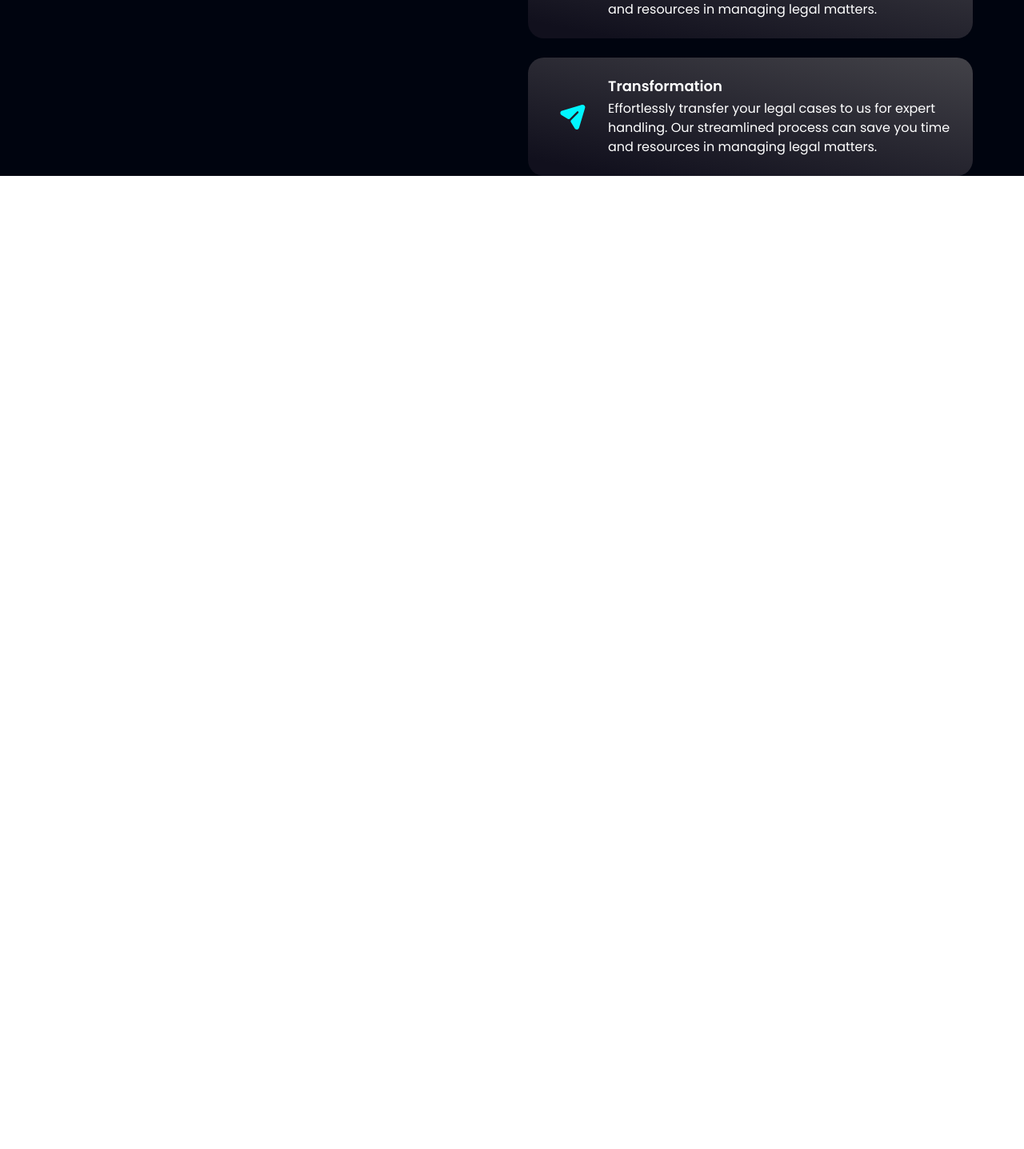
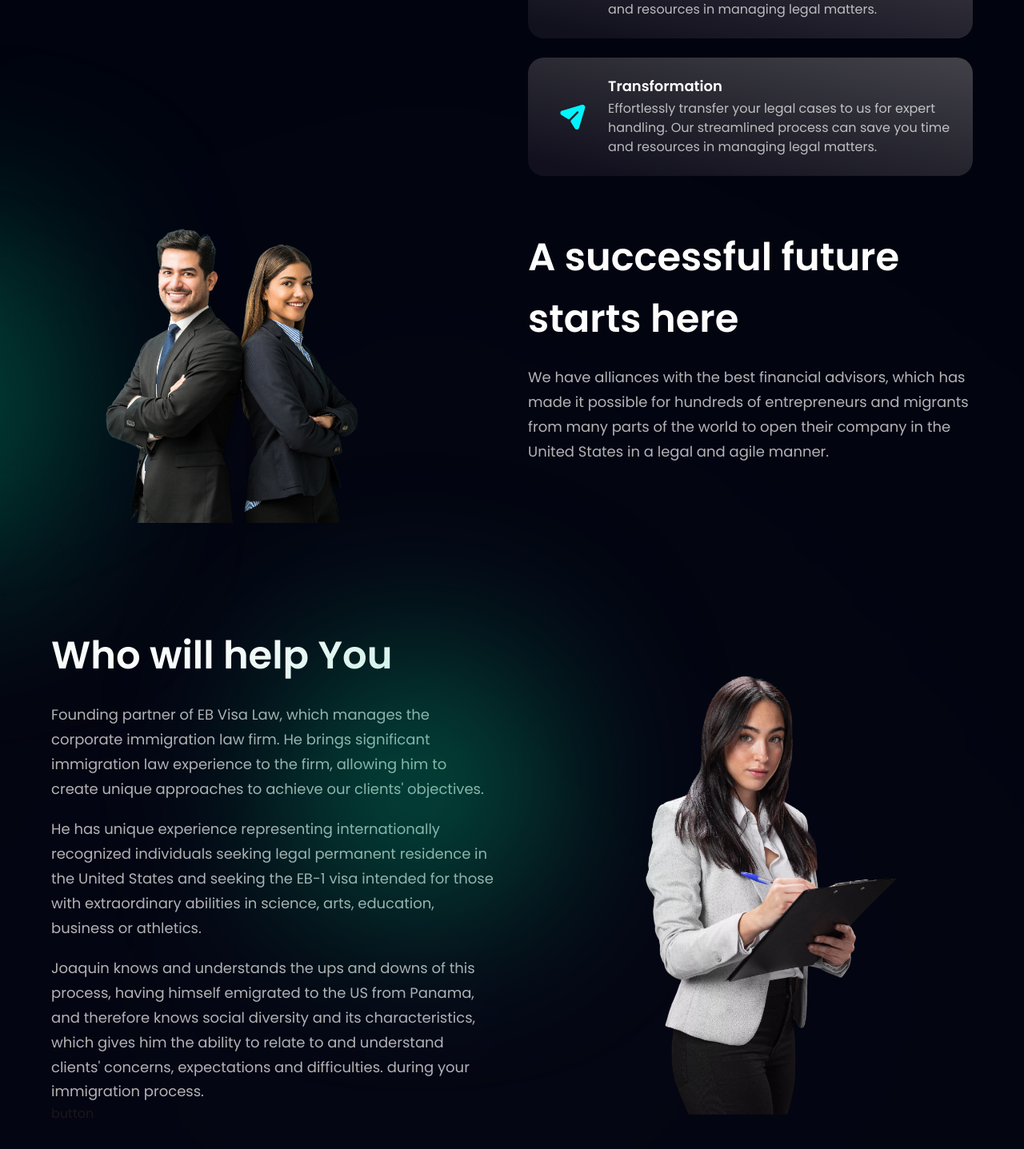
Before and after one commit to bryansanudo/gba, a React (Vite) app: page / in a window 1280 px wide. Shown: the part 1267-2704 px from the top of the page at 80% size. Before the commit the page ends 1487 px from the top, so only its background shows below. Built offline with nearby package versions, Linux system fonts and the light colour scheme.

Commit message:
title, subtitle, paragraph

```diff
--- a/src/components/Navbar.jsx
+++ b/src/components/Navbar.jsx
@@ -76,6 +76,8 @@ const Navbar = ({ darkMode, setDarkMode }) => {
               <a href="https://bryan95-portfolio-esp.vercel.app/">
                 <span className="hover:text-primary duration-300">ESP</span>
               </a>
+              <div className="bg-gray-300 h-6 mx-2 w-[1px] hidden md:flex"></div>
+              <div>Smart Center</div>
             </div>
             <div className="ml-auto md:hidden flex">logo</div>
           </div>
@@ -85,7 +87,7 @@ const Navbar = ({ darkMode, setDarkMode }) => {
           className={`fixed w-full  text-white z-10 left-0 h-fit py-12 lg:hidden flex justify-center text-center text-2xl duration-500 ${
             isMenuShown
               ? "top-16 rounded-b-2xl bg-gray-900 opacity-95"
-              : "top-[-100%]"
+              : "top-[-600px]"
           }`}
         >
           <ul>
--- /dev/null
+++ b/src/components/home/Billing.jsx
@@ -0,0 +1,49 @@
+import { apple, bill, google } from "@/assets";
+import styles, { layout } from "@/style";
+import test from "@/assets/test.png";
+import test2 from "@/assets/test2.png";
+import test3 from "@/assets/test3.png";
+import test4 from "@/assets/test4.png";
+import test5 from "@/assets/test5.png";
+
+const Billing = () => (
+  <section id="product" className={layout.sectionReverse}>
+    <div className={layout.sectionImgReverse}>
+      <img
+        src={test5}
+        alt="billing"
+        className="w-[100%] h-[100%] relative z-[5]"
+      />
+
+      {/* gradient start */}
+      <div className="absolute z-[3] -left-1/2 top-0 w-[50%] h-[50%] rounded-full blue__gradient" />
+      <div className="absolute z-[0] w-[50%] h-[50%] -left-1/2 bottom-0 rounded-full blue__gradient" />
+      {/* gradient end */}
+    </div>
+
+    <div className={layout.sectionInfo}>
+      <h2 className={styles.heading2}>A successful future starts here</h2>
+      <p className={`${styles.paragraph} `}>
+        We have alliances with the best financial advisors, which has made it
+        possible for hundreds of entrepreneurs and migrants from many parts of
+        the world to open their company in the United States in a legal and
+        agile manner.
+      </p>
+
+      {/*  <div className="flex flex-row flex-wrap sm:mt-10 mt-6">
+        <img
+          src={apple}
+          alt="google_play"
+          className="w-[128.86px] h-[42.05px] object-contain mr-5 cursor-pointer"
+        />
+        <img
+          src={google}
+          alt="google_play"
+          className="w-[144.17px] h-[43.08px] object-contain cursor-pointer"
+        />
+      </div> */}
+    </div>
+  </section>
+);
+
+export default Billing;
--- a/src/components/home/Business.jsx
+++ b/src/components/home/Business.jsx
@@ -14,12 +14,8 @@ const FeatureCard = ({ icon, title, content, index, darkMode }) => (
       <img src={icon} alt="star" className="w-[50%] h-[50%] object-contain" />
     </div>
     <div className="flex-1 flex flex-col ml-3">
-      <h4 className="font-poppins font-semibold text-white text-[18px] leading-[23.4px] mb-1">
-        {title}
-      </h4>
-      <p className="font-poppins font-normal text-white text-[16px] leading-[24px]">
-        {content}
-      </p>
+      <h4 className={`${styles.title}`}>{title}</h4>
+      <p className={`${styles.subtitle} `}>{content}</p>
     </div>
   </div>
 );
@@ -27,12 +23,12 @@ const FeatureCard = ({ icon, title, content, index, darkMode }) => (
 const Business = ({ darkMode }) => (
   <section id="features" className="flex flex-col md:flex-row justify-start ">
     <div className={`${layout.sectionInfo} items-start`}>
-      <h2 className={`${styles.heading2} dark:text-white text-black`}>
+      <h2 className={`${styles.heading2} `}>
         You focus on your practice, we'll
         <br className="sm:block hidden" />
         manage the finances.
       </h2>
-      <p className={`${styles.paragraph} max-w-[470px] mt-5 dark:text-white`}>
+      <p className={`${styles.paragraph} `}>
         Our team of skilled attorneys provides comprehensive legal consultation
         and services. We specialize in areas such as contract law, intellectual
         property, and litigation. Let us guide you through the complexities of
--- /dev/null
+++ b/src/components/home/CardDeal.jsx
@@ -0,0 +1,52 @@
+import { card } from "@/assets";
+import styles, { layout } from "@/style";
+
+import test from "@/assets/test.png";
+import test2 from "@/assets/test2.png";
+import test3 from "@/assets/test3.png";
+import test4 from "@/assets/test4.png";
+import test5 from "@/assets/test5.png";
+
+const CardDeal = () => (
+  <section className={layout.section}>
+    <div className={layout.sectionInfo}>
+      <h2 className={styles.heading2}>
+        Who will help You <br className="sm:block hidden" />
+      </h2>
+      <p className={`${styles.paragraph} `}>
+        Founding partner of EB Visa Law, which manages the corporate immigration
+        law firm. He brings significant immigration law experience to the firm,
+        allowing him to create unique approaches to achieve our clients'
+        objectives.
+      </p>
+      <p className={`${styles.paragraph} `}>
+        He has unique experience representing internationally recognized
+        individuals seeking legal permanent residence in the United States and
+        seeking the EB-1 visa intended for those with extraordinary abilities in
+        science, arts, education, business or athletics.
+      </p>
+      <p className={`${styles.paragraph} `}>
+        Joaquin knows and understands the ups and downs of this process, having
+        himself emigrated to the US from Panama, and therefore knows social
+        diversity and its characteristics, which gives him the ability to relate
+        to and understand clients' concerns, expectations and difficulties.
+        during your immigration process.
+      </p>
+      <button>button</button>
+    </div>
+
+    <div className={layout.sectionImg}>
+      {/* gradient start */}
+      <div className="absolute z-[3] -left-1/2 top-0 w-[50%] h-[50%] rounded-full blue__gradient" />
+      <div className="absolute z-[0] w-[50%] h-[50%] -left-1/2 bottom-0 rounded-full pink__gradient" />
+      {/* gradient end */}
+      <img
+        src={test3}
+        alt="billing"
+        className="h-[600px] w-[600px] object-contain"
+      />
+    </div>
+  </section>
+);
+
+export default CardDeal;
--- a/src/components/home/Hero.jsx
+++ b/src/components/home/Hero.jsx
@@ -23,7 +23,7 @@ const Hero = ({ darkMode }) => {
           } rounded-[10px] mb-2`}
         >
           <img src={discount} alt="discount" className="w-[32px] h-[32px]" />
-          <p className={`${styles.paragraph} ml-2`}>
+          <p className={`font-normal  text-[18px] leading-[30.8px] ml-2`}>
             <span className="text-white ">
               Immigration Law Office in the US
             </span>
@@ -44,9 +44,7 @@ const Hero = ({ darkMode }) => {
         {/*  <h1 className="font-poppins font-semibold ss:text-[68px] text-[52px] text-white ss:leading-[100.8px] leading-[75px] w-full">
           With Expertise
         </h1> */}
-        <p
-          className={`${styles.paragraph} dark:text-white text-black max-w-[470px] mt-5`}
-        >
+        <p className={`${styles.paragraph}  text-black max-w-[470px] mt-5`}>
           Your opportunity for success in the United States is closer than you
           imagine.
         </p>
--- a/src/components/home/Home.jsx
+++ b/src/components/home/Home.jsx
@@ -2,6 +2,8 @@ import Hero from "@/components/home/Hero";
 import styles from "@/style";
 import Stats from "@/components/home/Stats";
 import Business from "@/components/home/Business";
+import Billing from "@/components/home/Billing";
+import CardDeal from "@/components/home/CardDeal";
 
 const Home = ({ darkMode }) => {
   return (
@@ -18,6 +20,8 @@ const Home = ({ darkMode }) => {
         <div className={`${styles.boxWidth}  `}>
           <Stats />
           <Business darkMode={darkMode} />
+          <Billing darkMode={darkMode} />
+          <CardDeal darkMode={darkMode} />
         </div>
       </div>
     </>
--- a/src/style.js
+++ b/src/style.js
@@ -2,10 +2,13 @@ const styles = {
   boxWidth: "xl:max-w-[1280px] w-full",
 
   heading2:
-    "font-poppins font-semibold xs:text-[48px] text-[40px]  xs:leading-[76.8px] leading-[66.8px] w-full",
+    " font-semibold xs:text-[48px] text-[40px]  xs:leading-[76.8px] leading-[66.8px] w-full dark:text-white text-black",
   heading3:
     "font-poppins font-semibold lg:text-[40px] text-[18px] sm:text-[24] md:text-[32px] text-white lg:leading-[76.8px] md:leading-[66.8px] w-full text-left",
-  paragraph: "font-poppins font-normal  text-[18px] leading-[30.8px]",
+  paragraph:
+    "font-poppins font-normal  text-[18px] leading-[30.8px] max-w-[600px] dark:text-dimWhite mt-5",
+  title: "font-semibold text-white text-[18px] leading-[23.4px] mb-1",
+  subtitle: "font-normal text-dimWhite text-[16px] leading-[24px]",
 
   flexCenter: "flex justify-center items-center",
   flexStart: "flex justify-center items-start",
--- a/tailwind.config.js
+++ b/tailwind.config.js
@@ -11,6 +11,9 @@ module.exports = {
         md: "1060px",
         lg: "1200px",
         xl: "1700px",
+      },
+      colors: {
+        dimWhite: "rgba(255, 255, 255, 0.7)",
       },
     },
   },
```
